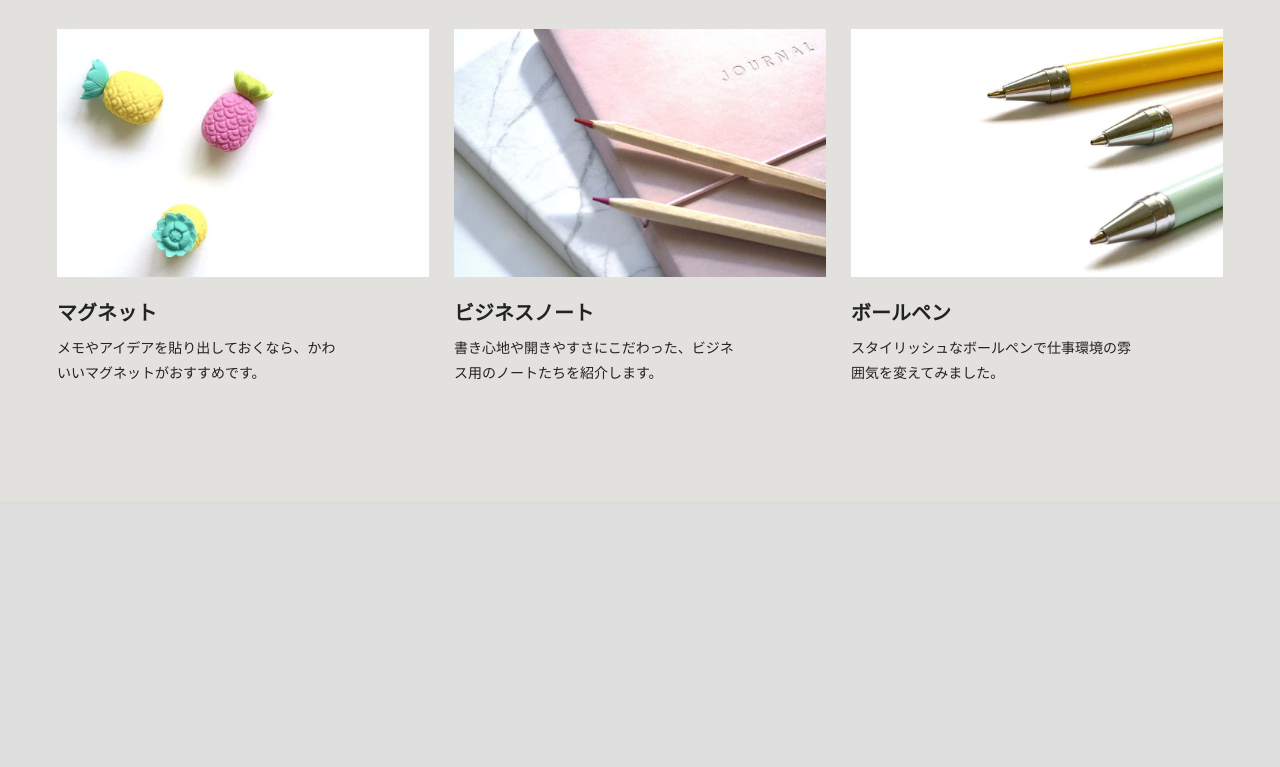
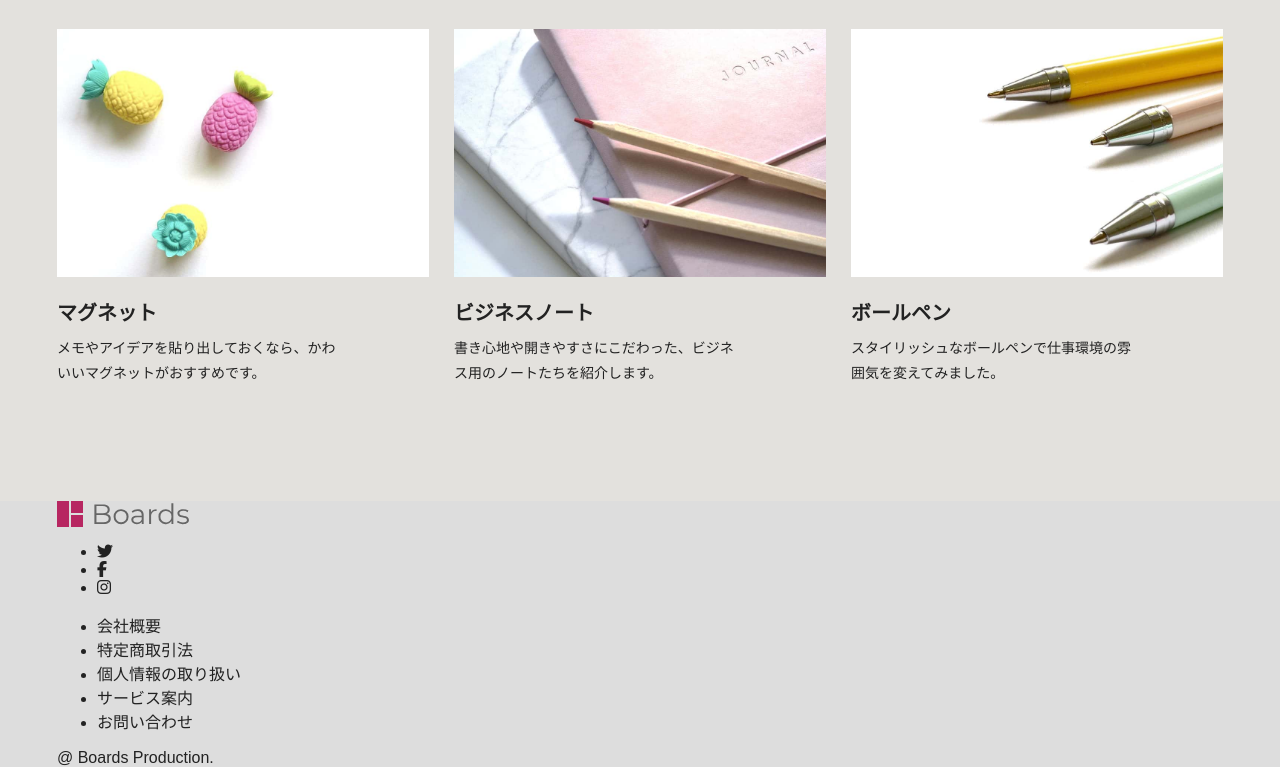
Before and after one commit to munablamu/ebisucom_HTML-CSS-modern-cording, a plain HTML site: page index.html in a window 1280 px wide. Shown: the part 2727-3494 px from the top of the page. Before the commit the page ends 3228 px from the top, so only its background shows below. Drawn offline with Linux system fonts and the light colour scheme.

Commit message:
5.1まで

```diff
--- a/index.html
+++ b/index.html
@@ -148,5 +148,46 @@
         </div>
       </div>
     </section>
+
+    <footer class="footer">
+      <div class="footer-container w-container">
+        <div class="footer-site">
+          <a href="index.html">
+            <img src="img/logo.svg" alt="Boards" width="135" height="26" />
+          </a>
+        </div>
+
+        <ul class="footer-sns">
+          <li>
+            <a href="#">
+              <i class="fab fa-twitter"></i>
+              <span class="sr-only">Twitter</span>
+            </a>
+          </li>
+          <li>
+            <a href="#">
+              <i class="fab fa-facebook-f"></i>
+              <span class="sr-only">Facebook</span>
+            </a>
+          </li>
+          <li>
+            <a href="#">
+              <i class="fab fa-instagram"></i>
+              <span class="sr-only">Instagram</span>
+            </a>
+          </li>
+        </ul>
+
+        <ul class="footer-menu">
+          <li><a href="#">会社概要</a></li>
+          <li><a href="#">特定商取引法</a></li>
+          <li><a href="#">個人情報の取り扱い</a></li>
+          <li><a href="content.html">サービス案内</a></li>
+          <li><a href="#">お問い合わせ</a></li>
+        </ul>
+
+        <div class="footer-copy">@ Boards Production.</div>
+      </div>
+    </footer>
   </body>
 </html>
```
